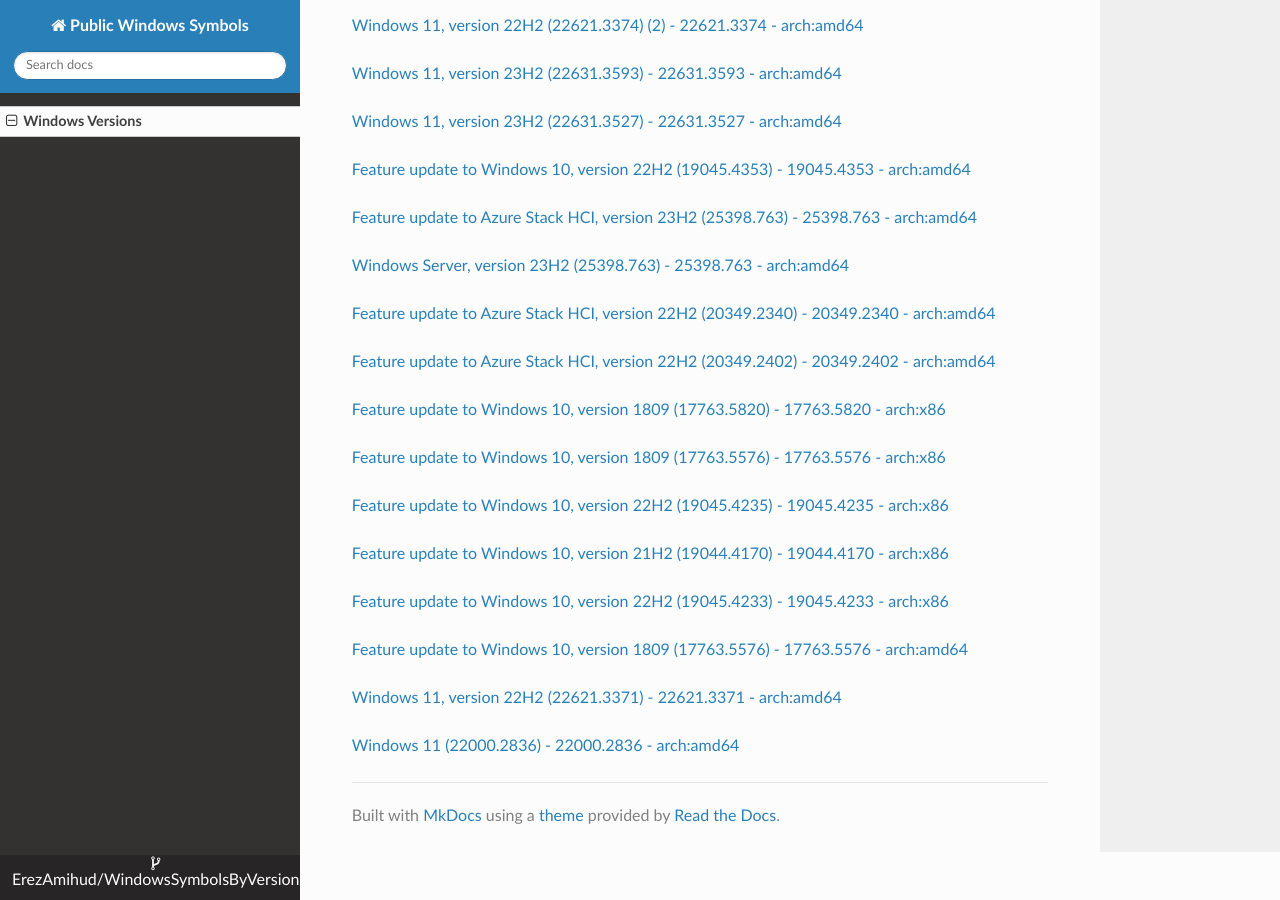
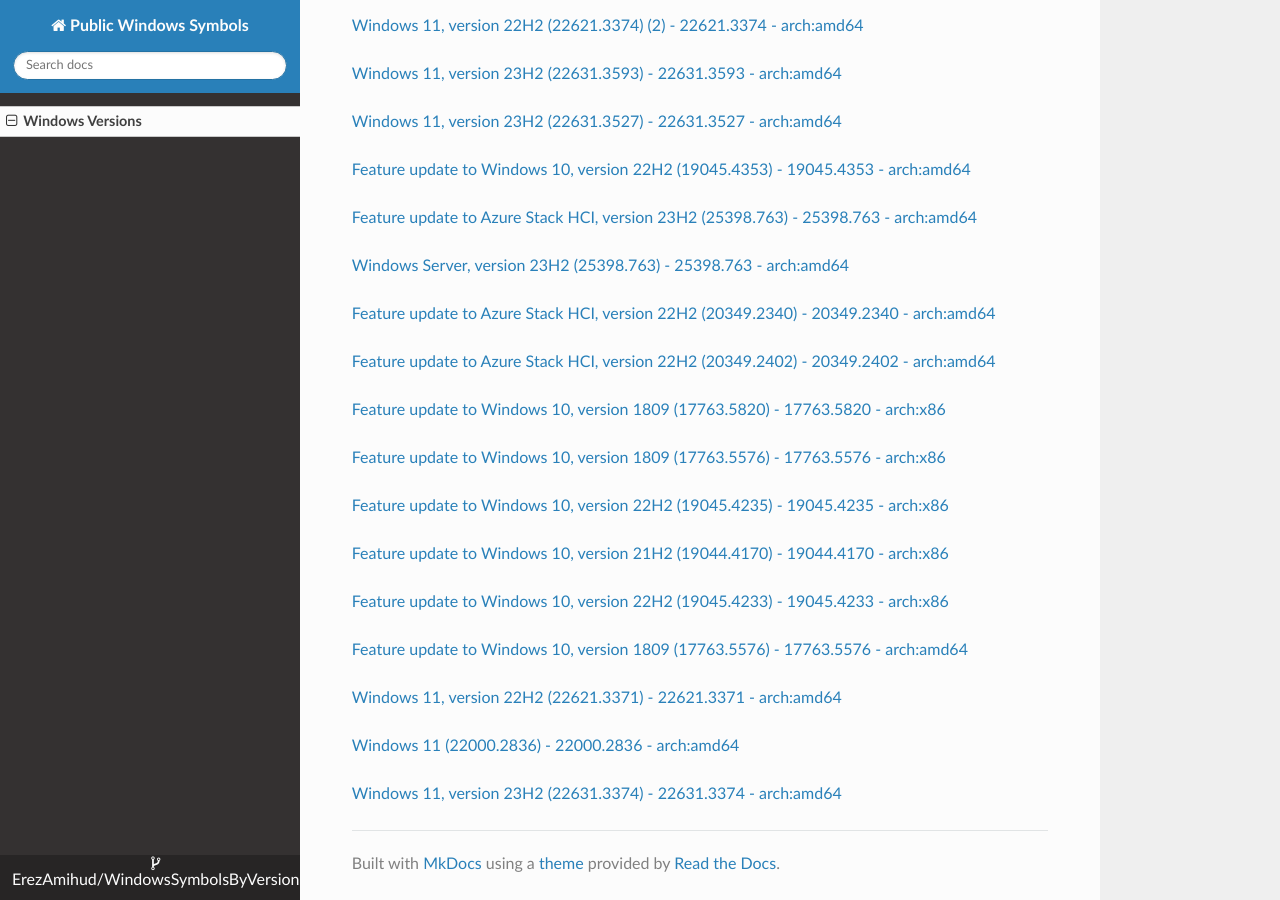
Before and after one commit to ErezAmihud/WindowsSymbolsByVersion, an MkDocs documentation site: the page built from docs/index.md, in a window 1280 px wide and 900 px high, scrolled down 15821 px. Built offline with MkDocs 1.6.1, drawn with Linux system fonts in a browser that asks for light colours; nearby versions of some CDN libraries.

Commit message:
Automated commit, add manifest for d9c561ec-7f71-44c7-aad2-d86d4b6a9053

```diff
--- a/docs/index.md
+++ b/docs/index.md
@@ -853,3 +853,6 @@
 
 
 [Windows 11 (22000.2836) - 22000.2836 - arch:amd64](https://github.com/ErezAmihud/WindowsSymbolsByVersion/blob/main/manifests/57ec4f4f-bfd5-4353-aed2-647c538eaa2f.manifest)
+
+
+[Windows 11, version 23H2 (22631.3374) - 22631.3374 - arch:amd64](https://github.com/ErezAmihud/WindowsSymbolsByVersion/blob/main/manifests/d9c561ec-7f71-44c7-aad2-d86d4b6a9053.manifest)
```
Also changed, not shown: process_builds.json (+1 -1 lines), 1 other file.
